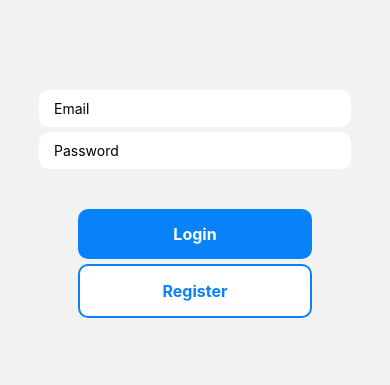
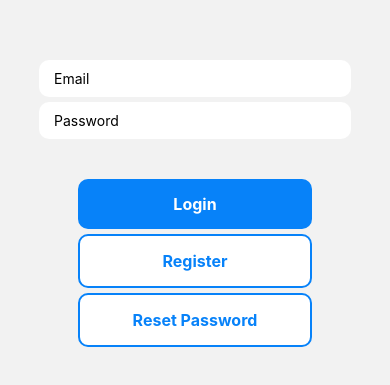
Before and after one commit to bashalla/taskmastermindai, a React Native app in the folder final/: screen /Login in a window 390 px wide. Shown: the part 221-606 px from the top of the page. Built offline with nearby package versions, Linux system fonts and the light colour scheme; no server answers.

Commit message:
setting email reset

```diff
--- a/final/components/LoginScreen.js
+++ b/final/components/LoginScreen.js
@@ -11,6 +11,7 @@ import {
 import {
   createUserWithEmailAndPassword,
   signInWithEmailAndPassword,
+  sendPasswordResetEmail,
 } from "firebase/auth";
 import { useNavigation } from "@react-navigation/core";
 import { auth } from "../firebase";
@@ -24,14 +25,12 @@ const LoginScreen = () => {
   useEffect(() => {
     const unsubscribe = auth.onAuthStateChanged((user) => {
       if (user) {
-        // User is signed in, display an error message or handle as needed
         Alert.alert("Login Error", "You are already logged in.");
-        // Optional: Redirect to HomeScreen or another screen
         navigation.replace("Home");
       }
     });
 
-    return unsubscribe; // Unsubscribe on unmount
+    return unsubscribe;
   }, []);
 
   const handleSignUp = () => {
@@ -70,13 +69,30 @@ const LoginScreen = () => {
       });
   };
 
+  const handlePasswordReset = () => {
+    if (email) {
+      sendPasswordResetEmail(auth, email)
+        .then(() => {
+          Alert.alert(
+            "Check your email",
+            "Password reset link has been sent to your email."
+          );
+        })
+        .catch((error) => {
+          Alert.alert("Error", error.message);
+        });
+    } else {
+      Alert.alert("Input Required", "Please enter your email address.");
+    }
+  };
+
   return (
     <KeyboardAvoidingView style={styles.container} behavior="padding">
       <View style={styles.inputContainer}>
         <TextInput
           placeholder="Email"
           value={email}
-          onChangeText={(text) => setEmail(text)}
+          onChangeText={(text) => setEmail(text.toLowerCase())} // Convert to lowercase
           style={styles.input}
         />
         <TextInput
@@ -97,6 +113,12 @@ const LoginScreen = () => {
           style={[styles.button, styles.buttonOutline]}
         >
           <Text style={styles.buttonOutlineText}>Register</Text>
+        </TouchableOpacity>
+        <TouchableOpacity
+          onPress={handlePasswordReset}
+          style={[styles.button, styles.buttonOutline]}
+        >
+          <Text style={styles.buttonOutlineText}>Reset Password</Text>
         </TouchableOpacity>
       </View>
     </KeyboardAvoidingView>
--- a/final/firebase.js
+++ b/final/firebase.js
@@ -5,7 +5,9 @@ import {
   initializeAuth,
   getReactNativePersistence,
 } from "firebase/auth";
+import { getFirestore } from "firebase/firestore"; // Import Firestore
 import AsyncStorage from "@react-native-async-storage/async-storage";
+
 // TODO: Add SDKs for Firebase products that you want to use
 // https://firebase.google.com/docs/web/setup#available-libraries
 
@@ -26,5 +28,6 @@ const app = initializeApp(firebaseConfig);
 const auth = initializeAuth(app, {
   persistence: getReactNativePersistence(AsyncStorage),
 });
+const db = getFirestore(app);
 
-export { auth };
+export { auth, db };
```
